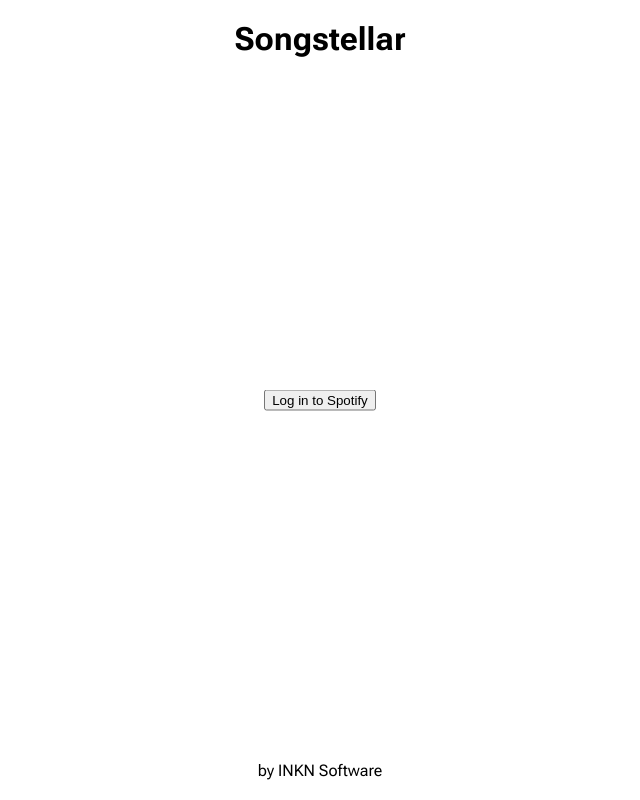
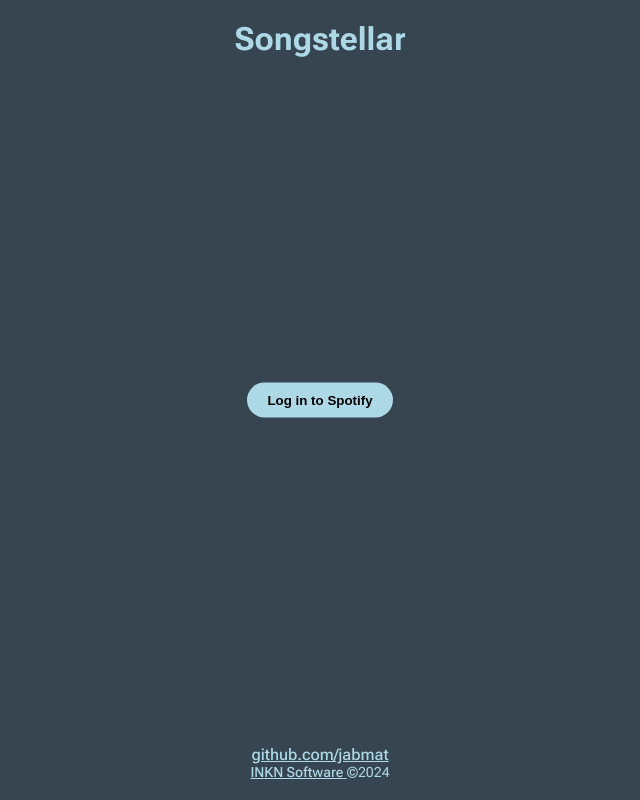
Before and after one commit to jabmat/cc-jamming, a React (Create React App) app: page / in a window 1280 px wide. Shown: the whole page, without its empty margins (320-960 px from the left). Built offline with nearby package versions, Linux system fonts and the light colour scheme.

Commit message:
basic style applied to app

```diff
--- a/src/components/App/App.js
+++ b/src/components/App/App.js
@@ -82,6 +82,7 @@
 			setNamePlaylist('');
 			setTracksPlaylist([]);
 		});
+		window.alert('Playlist successfully saved!');
 	}, [namePlaylist, tracksPlaylist]);
 
 	// log in logic - condtional rendering INSIGE return - fix?
@@ -98,14 +99,26 @@
 		return (
 			<div className={styles.app}>
 				<header>
-					<h1>Songstellar</h1>
+					<a href="" className={styles.home}>
+						<h1>Songstellar</h1>
+					</a>
 				</header>
 				<main className={styles.logWrapper}>
-					<button onClick={logInHandler}>Log in to Spotify</button>
+					<button className={styles.logInButton} onClick={logInHandler}>
+						Log in to Spotify
+					</button>
 				</main>
 				<footer>
 					<div className={styles.creditsWrapper}>
-						<span>by INKN Software</span>
+						<a href="https://github.com/jabmat" target="_blank">
+							github.com/jabmat
+						</a>
+						<span className={styles.rights}>
+							<a href="https://inkn.pl/" target="_blank">
+								INKN Software{' '}
+							</a>
+							&copy;{new Date().getFullYear()}
+						</span>
 					</div>
 				</footer>
 			</div>
@@ -114,7 +127,9 @@
 		return (
 			<div className={styles.app}>
 				<header>
-					<h1>Songstellar</h1>
+					<a href="" className={styles.home}>
+						<h1>Songstellar</h1>
+					</a>
 				</header>
 				<main>
 					<h2>Spotify's Tracks Searcher</h2>
@@ -143,7 +158,15 @@
 				</main>
 				<footer>
 					<div className={styles.creditsWrapper}>
-						<span>by INKN Software</span>
+						<a href="https://github.com/jabmat" target="_blank">
+							github.com/jabmat
+						</a>
+						<span className={styles.rights}>
+							<a href="https://inkn.pl/" target="_blank">
+								INKN Software{' '}
+							</a>
+							&copy;{new Date().getFullYear()}
+						</span>
 					</div>
 				</footer>
 			</div>
--- a/src/components/App/App.module.css
+++ b/src/components/App/App.module.css
@@ -13,6 +13,23 @@
 	font-weight: 400;
 	font-style: normal;
 	font-size: 16px;
+	color: lightblue;
+	background: #36454f;
+	/* background-color: black;
+	background-image: radial-gradient(
+			white,
+			rgba(255, 255, 255, 0.2) 2px,
+			transparent 40px
+		),
+		radial-gradient(white, rgba(255, 255, 255, 0.15) 1px, transparent 30px),
+		radial-gradient(white, rgba(255, 255, 255, 0.1) 2px, transparent 40px),
+		radial-gradient(
+			rgba(255, 255, 255, 0.4),
+			rgba(255, 255, 255, 0.1) 2px,
+			transparent 30px
+		);
+	background-size: 550px 550px, 350px 350px, 250px 250px, 150px 150px;
+	background-position: 0 0, 40px 60px, 130px 270px, 70px 100px; */
 }
 
 .greetings {
@@ -63,15 +80,39 @@
 }
 
 button {
-	/* display: flex; */
-	/* width: auto;
-	height: 40px;
-	background-color: #0860c4;
-	color: #fff;
+	background-color: lightblue;
+	color: #000;
 	border: 0;
 	border-radius: 20px;
-	padding: 0 20px;
-	gap: 8px; */
+	font-weight: 600;
+	cursor: pointer;
+	/* display: flex; */
+	/* width: auto; */
+	/* height: 40px; */
+	/* gap: 8px; */
+}
+
+button:hover {
+	opacity: 0.8;
+}
+
+.logInButton {
+	padding: 10px 20px;
+}
+
+input {
+	/* background-color: #d3d3d3; */
+	border: 0;
+	border-radius: 20px;
+	padding: 5px 10px;
+}
+
+input::placeholder {
+	color: #353935;
+}
+
+input:focus {
+	outline: none;
 }
 
 main {
@@ -101,9 +142,12 @@
 	display: flex;
 	flex-direction: column;
 	align-items: center;
-	/* border: 1px solid #d3d3d3; */
+	border: 1px solid #808080;
+	/* border: 1px solid rgba(80, 201, 229, 0.538); */
+	/* border: 1px solid rgba(80, 202, 229, 0.31); */
+	/* border: 1px solid lightblue; */
 	border-radius: 7px;
-	box-shadow: 7px 5px 12px #d3d3d3;
+	/* box-shadow: 2px 2px 6px #d3d3d3; */
 }
 
 footer {
@@ -116,7 +160,24 @@
 
 .creditsWrapper {
 	margin: 20px 0;
+	display: flex;
+	flex-direction: column;
+	align-items: center;
 }
+
+.rights {
+	font-size: 14px;
+}
+
+a {
+	color: inherit;
+	font-weight: 500;
+}
+
+.home {
+    text-decoration: none;
+}
+
 
 @media (max-width: 1100px) {
 	header,
--- a/src/components/Playlist/Playlist.js
+++ b/src/components/Playlist/Playlist.js
@@ -18,6 +18,13 @@
 		[onChangePlaylistName]
 	);
 
+	// add function to execute button by pressing a 'enter' key on keyboard
+	const enterHandler = (event) => {
+		if (event.key === 'Enter') {
+			onSave();
+		}
+	};
+
 	return (
 		<>
 			<div className={styles.playlist}>
@@ -29,6 +36,7 @@
 					canRemove={true}
 					onRemove={onRemove}
 				/>
+				<span className={styles.saveSection}>Save & add playlist* to your spotify:</span>
 				<div className={styles.saveWrapper}>
 					<input
 						type="text"
@@ -37,14 +45,15 @@
 						onChange={handleChangePlaylistName}
 						// defaultValue={'Name your playlist'}
 						placeholder="Name playlist, Buddy?"
+						onKeyDown={(e) => enterHandler(e)}
 					/>
-					<button className="playlist-save-button" onClick={onSave}>
+					<button className={styles.saveButton} onClick={onSave}>
 						save '{namePlaylist}' as playlist
 					</button>
 				</div>
 				<span className={styles.playlistInfo}>
-					How to: search for tracks, add to playlist, then name it and save
-					directly to you spotify account, {userName}! &#128521;
+					<strong>*How to:</strong> search for tracks, add to playlist, then name
+					it and save directly to you spotify account, {userName}! &#128521;
 				</span>
 			</div>
 		</>
--- a/src/components/Playlist/Playlist.module.css
+++ b/src/components/Playlist/Playlist.module.css
@@ -12,17 +12,37 @@
 	word-spacing: 0.1em;
 	margin-top: 10px;
 	display: block;
+	border-top: 1px dashed #808080;
+}
+
+.saveSection {
+	font-family: 'Indie Flower', serif;
+	font-weight: 500;
+	font-style: normal;
+	font-size: 18px;
+	line-height: 1.5em;
+	letter-spacing: 0.04em;
+	word-spacing: 0.1em;
+	margin-top: 10px;
+    margin-bottom: 10px;
+	display: block;
+	text-decoration: underline;
+    /* text-align: center; */
 }
 
 .saveWrapper {
 	display: flex;
 	justify-content: center;
-	gap: 5px;
+	gap: 10px;
 	width: calc(100% - 100px);
 	margin: 0 auto;
 }
 
-@media (max-width: 1000px) {
+.saveButton {
+	padding: 5px 12px;
+}
+
+@media (max-width: 600px) {
 	.saveWrapper {
 		flex-direction: column;
 	}
--- a/src/components/SearchBar/SearchBar.js
+++ b/src/components/SearchBar/SearchBar.js
@@ -16,15 +16,24 @@
 		updateSearchResults(query);
 	}, [updateSearchResults, query]);
 
+	// add function to execute button by pressing a 'enter' key on keyboard
+	const enterHandler = (event) => {
+		if (event.key === 'Enter') {
+			handleSearch();
+		}
+	};
+
 	// console.log(query);
 
 	return (
 		<>
 			<div className={styles.searchbar}>
 				<input
-					id="search-placeholder"
+					// id="search-placeholder"
+					id={styles.searchInput}
 					placeholder="Song, Buddy?"
 					onChange={handleQueryTyping}
+					onKeyDown={(e) => enterHandler(e)}
 				/>
 				<button className={styles.searchButton} onClick={handleSearch}>
 					Search
--- a/src/components/SearchBar/SearchBar.module.css
+++ b/src/components/SearchBar/SearchBar.module.css
@@ -1,5 +1,13 @@
 .searchbar {
-    display: flex;
-    margin: 10px 0;
-    gap: 5px;
+	display: flex;
+	margin: 10px 0;
+	gap: 10px;
 }
+
+.searchButton {
+	padding: 5px 12px;
+}
+
+#searchInput {
+    width: 100px;
+}
--- a/src/components/Track/Track.module.css
+++ b/src/components/Track/Track.module.css
@@ -6,6 +6,7 @@
 	/* background: #d3d3d3; */
 	border-bottom: 1px solid #d3d3d3;
 	/* gap: 5px; */
+	padding-bottom: 5px;
 }
 
 .track:last-of-type {
@@ -16,11 +17,13 @@
 	display: flex;
 	flex-direction: column;
 	gap: 2px;
-	margin-right: 10px;
+	/* margin-right: 30px; */
+	/* padding-right: 30px; */
+	max-width: calc(100% - 30px);
 }
 
 .trackName {
-	font-weight: 500;
+	font-weight: 600;
 }
 
 .trackArtist,
@@ -38,7 +41,7 @@
 }
 
 .trackDetails span {
-	border-right: 1px solid black;
+	border-right: 1px solid #d3d3d3;
 	padding-right: 5px;
 }
 
@@ -49,13 +52,13 @@
 
 .actionButton {
 	height: 25px;
-    width: 25px;
+	width: 25px;
 }
 
 @media (max-width: 1000px) {
 	.track {
 		/* flex-direction: column; */
-		padding-bottom: 5px;
+		/* padding-bottom: 5px; */
 	}
 
 	.trackInfo {
```
